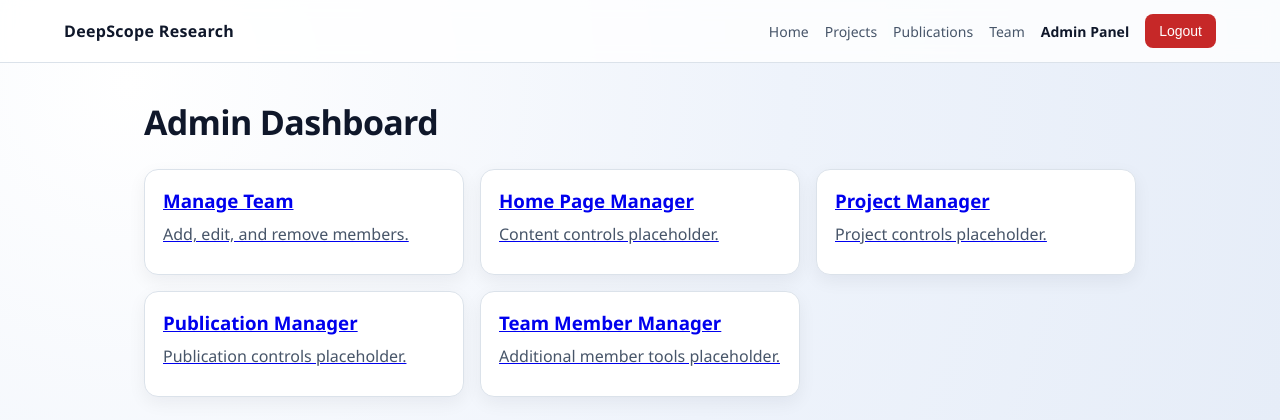
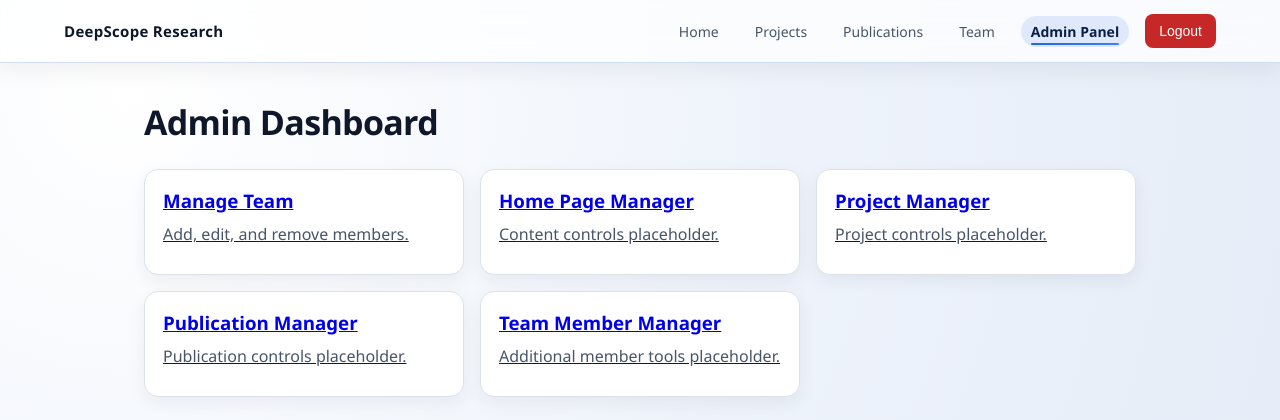
Before and after one commit to hijbullahx/dscoperesearch, a Django app: page /admin-panel/ in a window 1280 px wide. Shown: the top 420 px of the page. Run offline with Django 5.2, Linux system fonts and the light colour scheme; the visitor is signed in with stand-in values (Sample User, id 1).

Commit message:
Enhance navigation styles with improved backdrop, hover effects, and active link indicators

```diff
--- a/static/web/styles.css
+++ b/static/web/styles.css
@@ -29,9 +29,10 @@ body {
   position: sticky;
   top: 0;
   z-index: 10;
-  backdrop-filter: blur(8px);
-  background: rgba(255, 255, 255, 0.8);
-  border-bottom: 1px solid var(--line);
+  backdrop-filter: blur(12px);
+  background: rgba(255, 255, 255, 0.72);
+  border-bottom: 1px solid rgba(191, 208, 234, 0.7);
+  box-shadow: 0 8px 24px rgba(15, 23, 42, 0.06);
 }
 
 .nav-inner {
@@ -47,6 +48,7 @@ body {
 .brand {
   font-weight: 700;
   letter-spacing: 0.02em;
+  font-size: 15px;
 }
 
 .nav-links {
@@ -57,14 +59,46 @@ body {
 }
 
 .nav-links a {
+  position: relative;
   text-decoration: none;
   color: var(--muted);
   font-size: 14px;
+  padding: 6px 10px;
+  border-radius: 999px;
+  transition: color 180ms ease, background-color 180ms ease;
+}
+
+.nav-links a::after {
+  content: "";
+  position: absolute;
+  left: 10px;
+  right: 10px;
+  bottom: 2px;
+  height: 2px;
+  border-radius: 2px;
+  background: linear-gradient(90deg, #2563eb, #3b82f6);
+  transform: scaleX(0);
+  transform-origin: center;
+  transition: transform 180ms ease;
+}
+
+.nav-links a:hover {
+  color: #0b1e43;
+  background: rgba(37, 99, 235, 0.08);
+}
+
+.nav-links a:hover::after {
+  transform: scaleX(1);
 }
 
 .nav-links a.active {
-  color: var(--text);
+  color: #0b1e43;
   font-weight: 600;
+  background: rgba(37, 99, 235, 0.12);
+}
+
+.nav-links a.active::after {
+  transform: scaleX(1);
 }
 
 .page-title {
@@ -336,6 +370,14 @@ textarea {
 }
 
 @media (max-width: 760px) {
+  .nav-inner {
+    align-items: flex-start;
+  }
+
+  .nav-links {
+    gap: 8px;
+  }
+
   .container {
     padding: 16px;
   }
```
